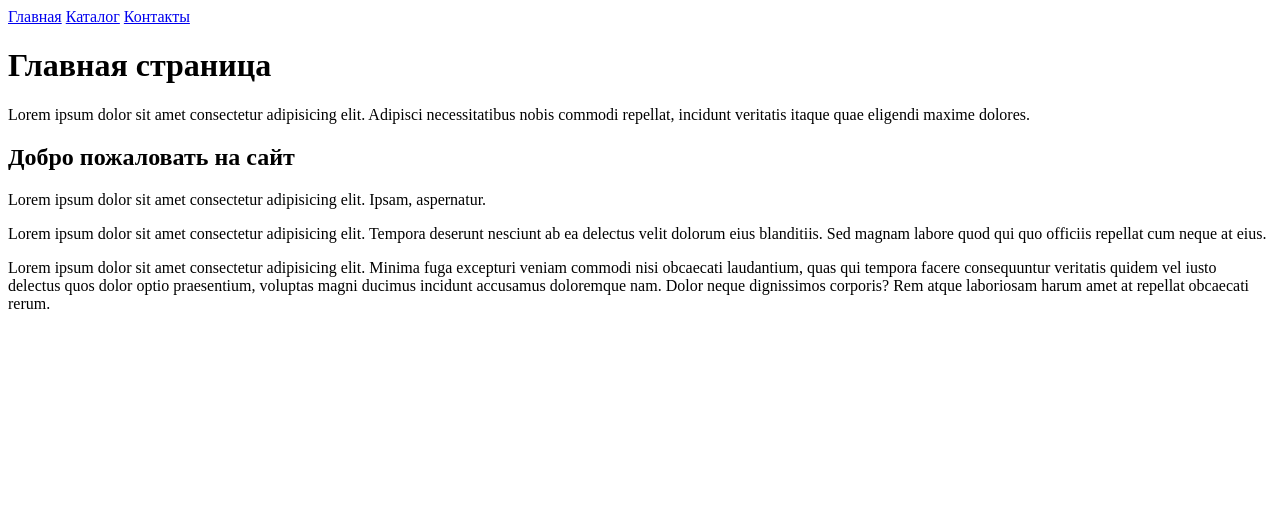
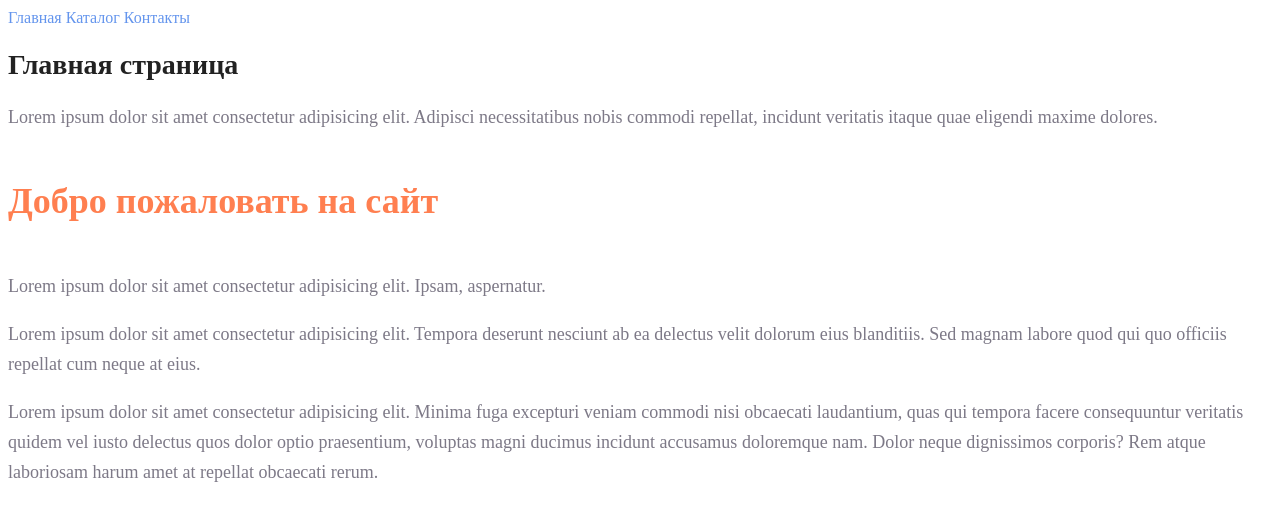
Before and after one commit to Nebmes87/HTML-CSS-HomeWork-Seminar-1, a plain HTML site: page index.html in a window 1280 px wide. Drawn offline with Linux system fonts and the light colour scheme.

Commit message:
add homework

```diff
--- a/index.html
+++ b/index.html
@@ -6,20 +6,24 @@
     <meta http-equiv="X-UA-Compatible" content="IE=edge">
     <meta name="viewport" content="width=device-width, initial-scale=1.0">
     <title>Главная страница</title>
+    <link rel="stylesheet" href="style.css">
 </head>
 
 <body>
-    <a href="index.html">Главная</a>
-    <a href="catalog/catalog.html">Каталог</a>
-    <a href="contacts.html">Контакты</a>
-    <h1>Главная страница</h1>
-    <p>Lorem ipsum dolor sit amet consectetur adipisicing elit. Adipisci necessitatibus nobis commodi repellat, incidunt
+    <a class="nav__link" href="index.html">Главная</a>
+    <a class="nav__link" href="catalog/catalog.html">Каталог</a>
+    <a class="nav__link" href="contacts.html">Контакты</a>
+    <h1 class="title">Главная страница</h1>
+    <p class="text">Lorem ipsum dolor sit amet consectetur adipisicing elit. Adipisci necessitatibus nobis commodi
+        repellat, incidunt
         veritatis itaque quae eligendi maxime dolores.</p>
-    <h2>Добро пожаловать на сайт</h2>
-    <p>Lorem ipsum dolor sit amet consectetur adipisicing elit. Ipsam, aspernatur.</p>
-    <p>Lorem ipsum dolor sit amet consectetur adipisicing elit. Tempora deserunt nesciunt ab ea delectus velit dolorum
+    <h2 class="subtitle">Добро пожаловать на сайт</h2>
+    <p class="text">Lorem ipsum dolor sit amet consectetur adipisicing elit. Ipsam, aspernatur.</p>
+    <p class="text">Lorem ipsum dolor sit amet consectetur adipisicing elit. Tempora deserunt nesciunt ab ea delectus
+        velit dolorum
         eius blanditiis. Sed magnam labore quod qui quo officiis repellat cum neque at eius.</p>
-    <p>Lorem ipsum dolor sit amet consectetur adipisicing elit. Minima fuga excepturi veniam commodi nisi obcaecati
+    <p class="text">Lorem ipsum dolor sit amet consectetur adipisicing elit. Minima fuga excepturi veniam commodi nisi
+        obcaecati
         laudantium, quas qui tempora facere consequuntur veritatis quidem vel iusto delectus quos dolor optio
         praesentium, voluptas magni ducimus incidunt accusamus doloremque nam. Dolor neque dignissimos corporis? Rem
         atque laboriosam harum amet at repellat obcaecati rerum.</p>
--- /dev/null
+++ b/style.css
@@ -0,0 +1,32 @@
+a {
+    text-decoration: none;
+}
+
+.nav__link {
+    color: cornflowerblue;
+    font-size: 16px;
+    line-height: 20px;
+}
+
+.title {
+    color: #222;
+    font-size: 28px;
+    line-height: 36px;
+    font-weight: bold;
+}
+
+.text {
+    font-style: normal;
+    font-weight: 300;
+    font-size: 18px;
+    line-height: 30px;
+    color: #7d7987;
+}
+
+.subtitle {
+    color: coral;
+    font-style: normal;
+    font-weight: 700;
+    font-size: 36px;
+    line-height: 80px;
+}
```
Also changed, not shown: catalog/catalog.html (+16 -11 lines), contacts.html (+5 -4 lines), 1 other file.
